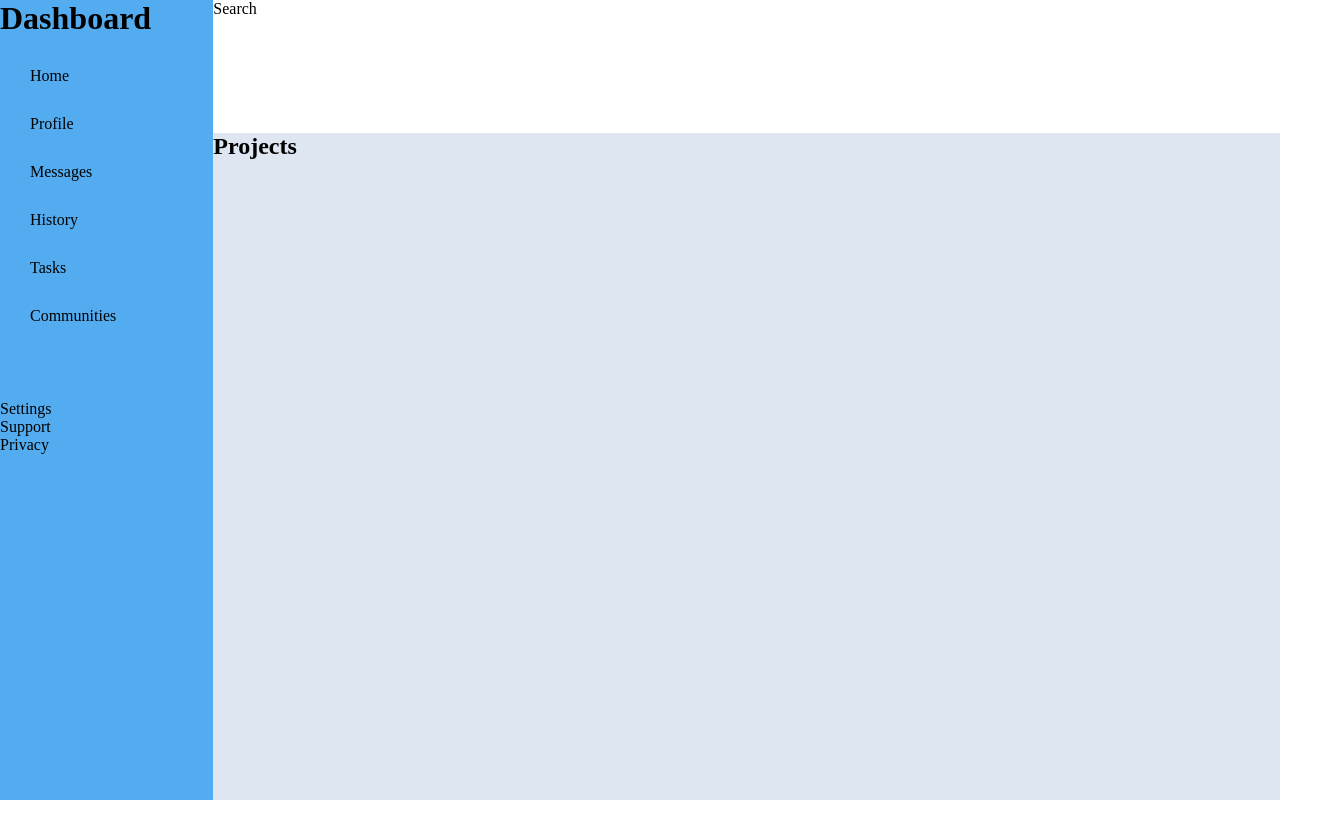
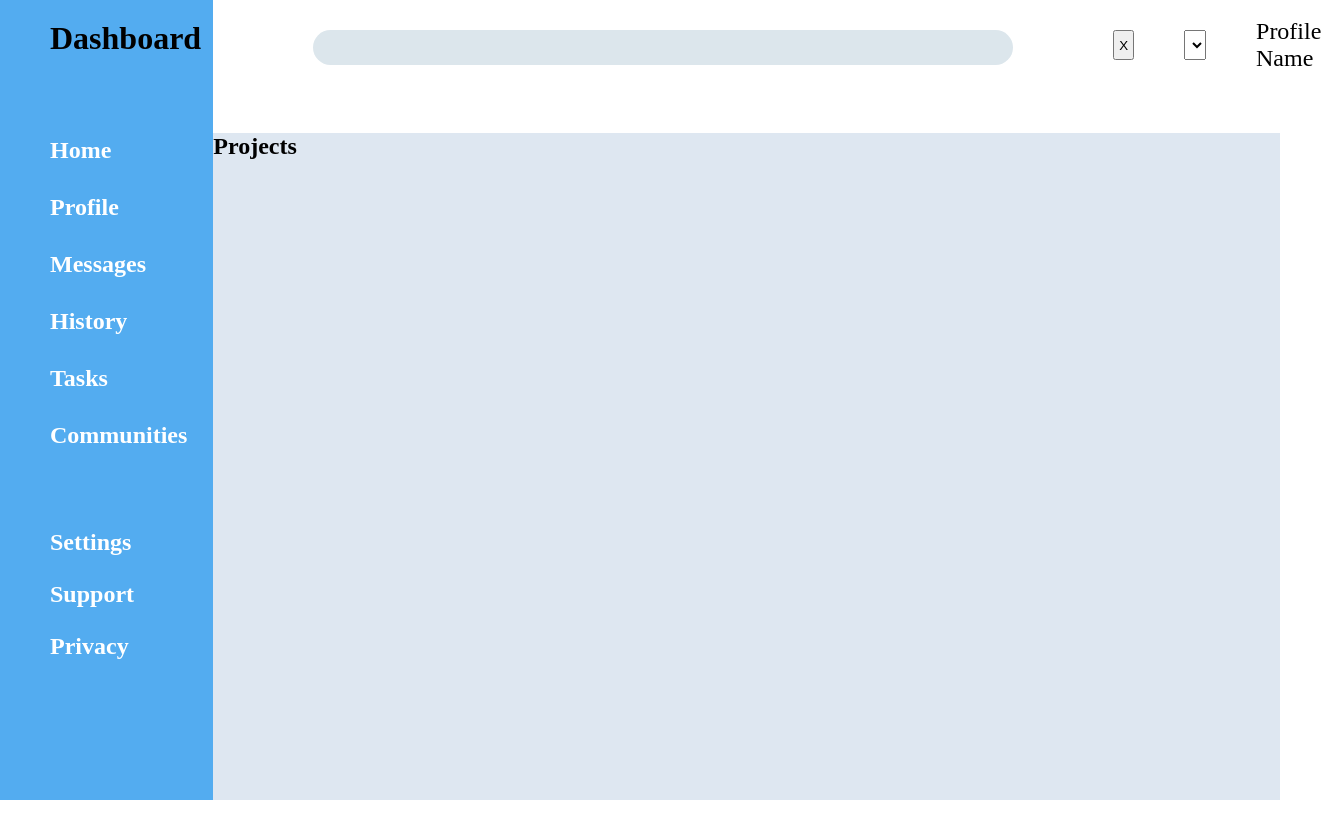
Before and after one commit to dachyon1123/Odin-s-Admin-Dashboard, a plain HTML site: page index.html in a window 1280 px wide. Shown: the whole page, 1339 px wide, since content can reach past the window. Drawn offline with Linux system fonts and the light colour scheme.

Commit message:
added some stuff

```diff
--- a/index.html
+++ b/index.html
@@ -30,7 +30,15 @@
     </div>
 
     <div class="header">
-      <div class="search-bar">Search</div>
+      <div class="search-bar">
+        <label for="search"></label>
+        <input type="search" name="search" id="search">
+      </div>
+      <div class="profile">
+        <button>X</button>
+        <select type="select" name="profile" id="profile"></select>
+        <span>Profile Name</span>
+      </div>
     </div>
 
     <div class="main-content">
--- a/styles.css
+++ b/styles.css
@@ -21,18 +21,79 @@
   grid-template-rows: repeat(2, 1fr);
 }
 
+.nav-panel-1 h1 {
+  margin-left: 50px;
+  margin-top: 20px;
+}
+
 .nav-panel-1 ul {
   display: grid;
   grid-template-rows: repeat(6, 1fr);
   gap: 30px;
 
-  margin: 30px;
+  margin-left: 50px;
+  margin-top: 80px;
   list-style: none;
+
+  font-size: 24px;
+  color: white;
+  font-weight: bold;
 }
+
+.nav-panel-2 ul {
+  display: grid;
+  grid-template-rows: repeat(6, 1fr);
+  gap: 25px;
+
+  margin-left: 50px;
+  margin-top: 80px;
+  list-style: none;
+
+  font-size: 24px;
+  color: white;
+  font-weight: bold;
+}
+
 
 .header {
   grid-row: 1 / 2;
   grid-column: 2 / 4;
+
+  display: grid;
+  grid-template-columns: repeat(2, 1fr);
+}
+
+.search-bar input {
+  margin-left: 100px;
+  margin-top: 30px;
+
+  height: 35px;
+  width: 700px;
+  border: none;
+  border-radius: 50px;
+  background-color: rgb(220, 230, 236);
+}
+
+.profile {
+  margin-top: 20px;
+  margin-left: 100px;
+
+  display: flex;
+  justify-content: center ;
+  align-items: center;
+
+  height: 50px;
+  gap: 50px  ;
+}
+
+.profile span {
+  font-size: 24px;
+}
+
+.profile button,
+select {
+  height: 30px;
+  width: 30px;
 }
 
 .main-content {
```
